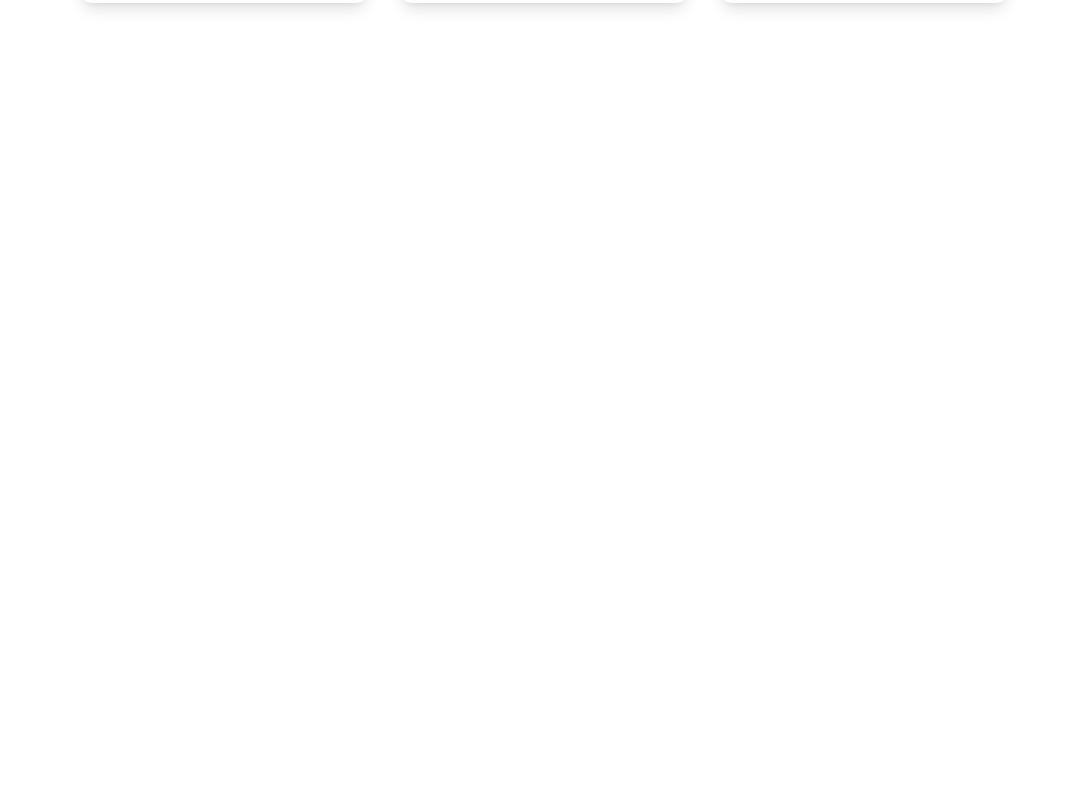
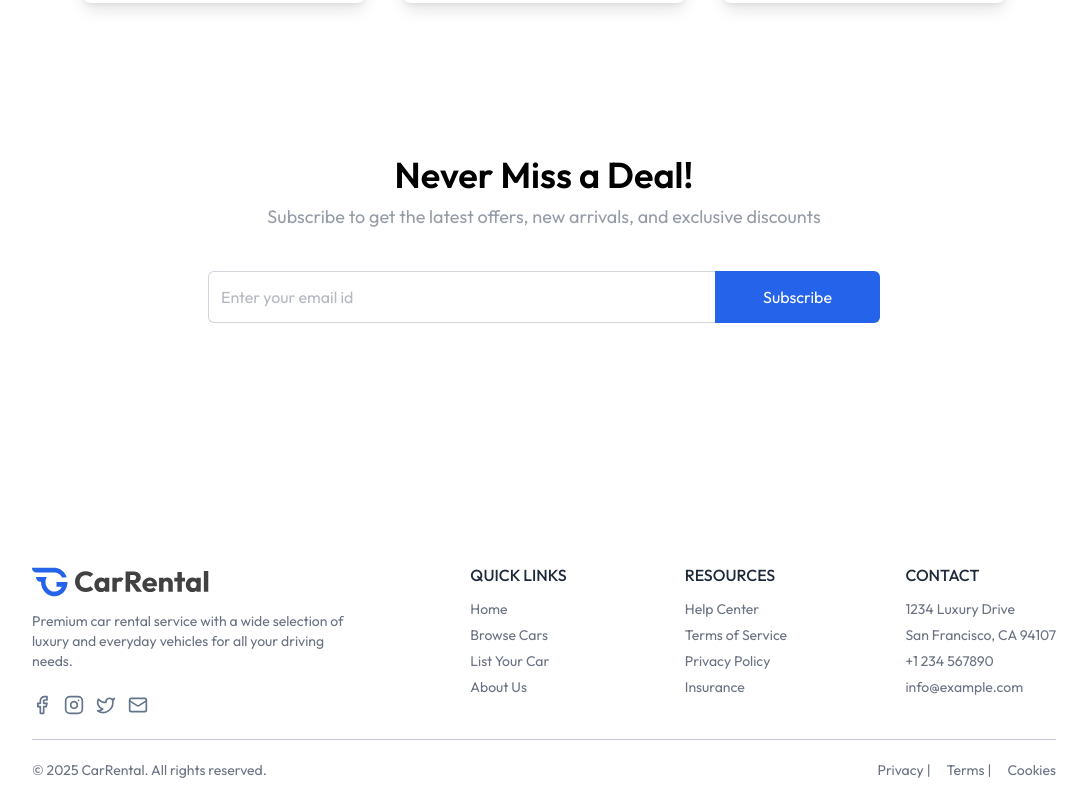
Before and after one commit to Kishan-kumar001/CarRental, a React app in the folder client/: page / in a window 1280 px wide. Shown: the part 2695-3495 px from the top of the page, without its empty margins (96-1183 px from the left). Before the commit the page ends 2810 px from the top, so only its background shows below. Built offline with nearby package versions, Linux system fonts and the light colour scheme; the HTML template or start-up script is replaced by a standard one.

Commit message:
Completed Home Page

```diff
--- a/client/src/App.jsx
+++ b/client/src/App.jsx
@@ -5,6 +5,7 @@
 import Cars from "./pages/Cars";
 import CarDetails from "./pages/CarDetails";
 import MyBookings from "./pages/MyBookings";
+import Footer from "./components/Footer";
 
 const App = () => {
   const [showLogin, setShowLogin] = useState(false);
@@ -18,6 +19,7 @@
         <Route path="/car-details/:id" element={<CarDetails />} />
         <Route path="/my-bookings" element={<MyBookings />} />
       </Routes>
+      {!isOwnerPath && <Footer />}
     </>
   );
 };
--- /dev/null
+++ b/client/src/components/Footer.jsx
@@ -0,0 +1,100 @@
+import React from "react";
+import { assets } from "../assets/assets";
+
+const Footer = () => {
+  return (
+    <div className="px-6 md:px-16 lg:px-24 xl:px-32 mt-60 text-sm text-gray-500">
+      <div className="flex flex-wrap justify-between items-start gap-8 pb-6 border-b border-borderColor">
+        <div>
+          <img src={assets.logo} alt="logo" className="h-8 md:h-9" />
+          <p className="max-w-80 mt-3">
+            Premium car rental service with a wide selection of luxury and
+            everyday vehicles for all your driving needs.
+          </p>
+          <div className="flex items-center gap-3 mt-6">
+            <a href="#">
+              <img src={assets.facebook_logo} className="w-5 h-5" alt="" />
+            </a>
+            <a href="#">
+              <img src={assets.instagram_logo} className="w-5 h-5" alt="" />
+            </a>
+            <a href="#">
+              <img src={assets.twitter_logo} className="w-5 h-5" alt="" />
+            </a>
+            <a href="#">
+              <img src={assets.gmail_logo} className="w-5 h-5" alt="" />
+            </a>
+          </div>
+        </div>
+
+        <div>
+          <h2 className="text-base font-medium text-gray-800 uppercase">
+            Quick Links
+          </h2>
+          <ul className="mt-3 flex flex-col gap-1.5 ">
+            <li>
+              <a href="#">Home</a>
+            </li>
+            <li>
+              <a href="#">Browse Cars</a>
+            </li>
+            <li>
+              <a href="#">List Your Car</a>
+            </li>
+            <li>
+              <a href="#">About Us</a>
+            </li>
+          </ul>
+        </div>
+        <div>
+          <h2 className="text-base font-medium text-gray-800 uppercase">
+            Resources
+          </h2>
+          <ul className="mt-3 flex flex-col gap-1.5 ">
+            <li>
+              <a href="#">Help Center</a>
+            </li>
+            <li>
+              <a href="#">Terms of Service</a>
+            </li>
+            <li>
+              <a href="#">Privacy Policy</a>
+            </li>
+            <li>
+              <a href="#">Insurance</a>
+            </li>
+          </ul>
+        </div>
+        <div>
+          <h2 className="text-base font-medium text-gray-800 uppercase">
+            Contact
+          </h2>
+          <ul className="mt-3 flex flex-col gap-1.5 ">
+            <li>1234 Luxury Drive</li>
+            <li>San Francisco, CA 94107</li>
+            <li>+1 234 567890</li>
+            <li>info@example.com</li>
+          </ul>
+        </div>
+      </div>
+      <div className="flex flex-col md:flex-row gap-2 items-center justify-between py-5">
+        <p>© {new Date().getFullYear()} CarRental. All rights reserved.</p>
+        <ul className="flex items-center gap-4">
+          <li>
+            <a href="#">Privacy</a>
+            <span> | </span>
+          </li>
+          <li>
+            <a href="#">Terms</a>
+            <span> | </span>
+          </li>
+          <li>
+            <a href="#">Cookies</a>
+          </li>
+        </ul>
+      </div>
+    </div>
+  );
+};
+
+export default Footer;
--- /dev/null
+++ b/client/src/components/Newsletter.jsx
@@ -0,0 +1,29 @@
+import React from "react";
+
+const Newsletter = () => {
+  return (
+    <div className="flex flex-col items-center justify-center text-center space-y-2 max-md:px-4 my-10 mb-40">
+      <h1 className="md:text-4xl text-2xl font-semibold">Never Miss a Deal!</h1>
+      <p className="md:text-lg text-gray-500/70 pb-8">
+        Subscribe to get the latest offers, new arrivals, and exclusive
+        discounts
+      </p>
+      <form className="flex items-center justify-between max-w-2xl w-full md:h-13 h-12">
+        <input
+          className="border border-gray-300 rounded-md h-full border-r-0 outline-none w-full rounded-r-none px-3 text-gray-500"
+          type="text"
+          placeholder="Enter your email id"
+          required
+        />
+        <button
+          type="submit"
+          className="md:px-12 px-8 h-full text-white bg-primary hover:bg-primary-dull transition-all cursor-pointer rounded-md rounded-l-none"
+        >
+          Subscribe
+        </button>
+      </form>
+    </div>
+  );
+};
+
+export default Newsletter;
--- a/client/src/pages/Home.jsx
+++ b/client/src/pages/Home.jsx
@@ -3,6 +3,8 @@
 import FeaturedSection from "../components/FeaturedSection";
 import Banner from "../components/Banner";
 import Testimonial from "../components/Testimonial";
+import Newsletter from "../components/Newsletter";
+import Footer from "../components/Footer";
 
 const Home = () => {
   return (
@@ -11,6 +13,7 @@
       <FeaturedSection />
       <Banner />
       <Testimonial />
+      <Newsletter />
     </>
   );
 };
```
